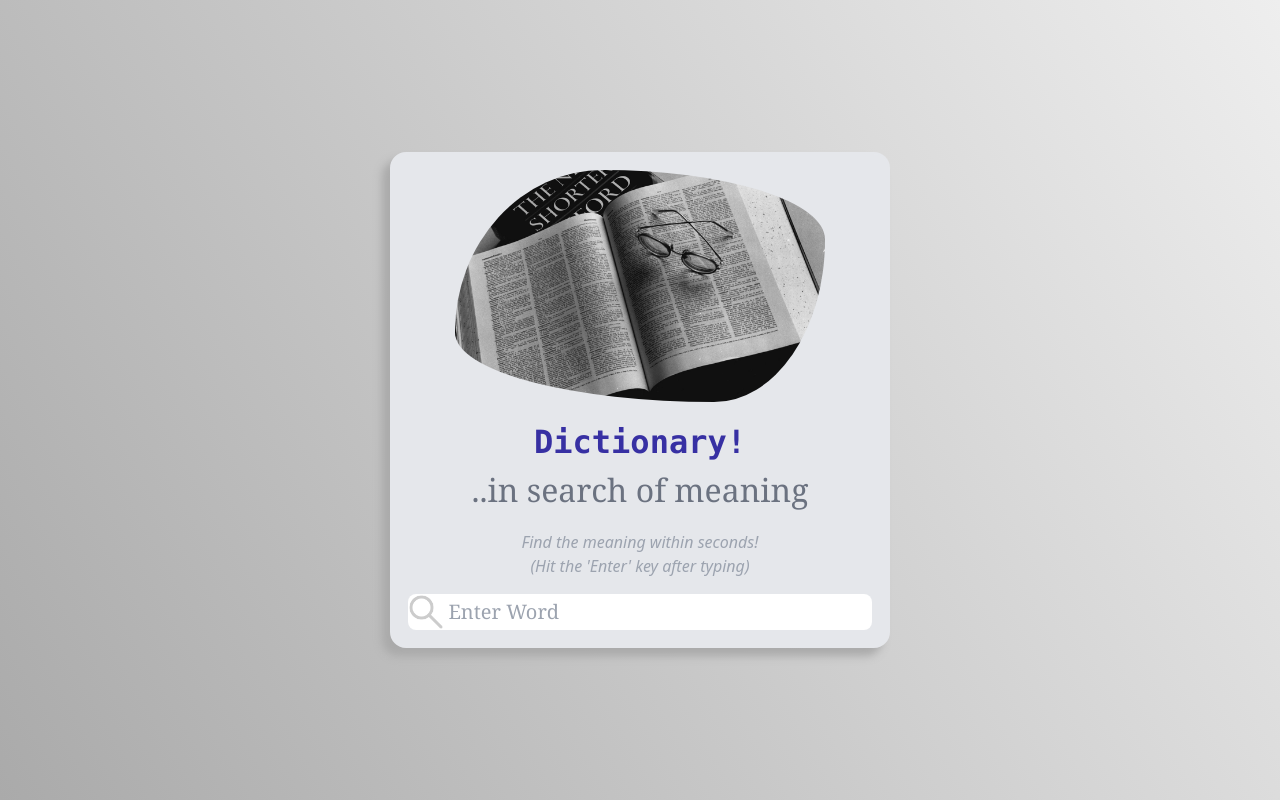
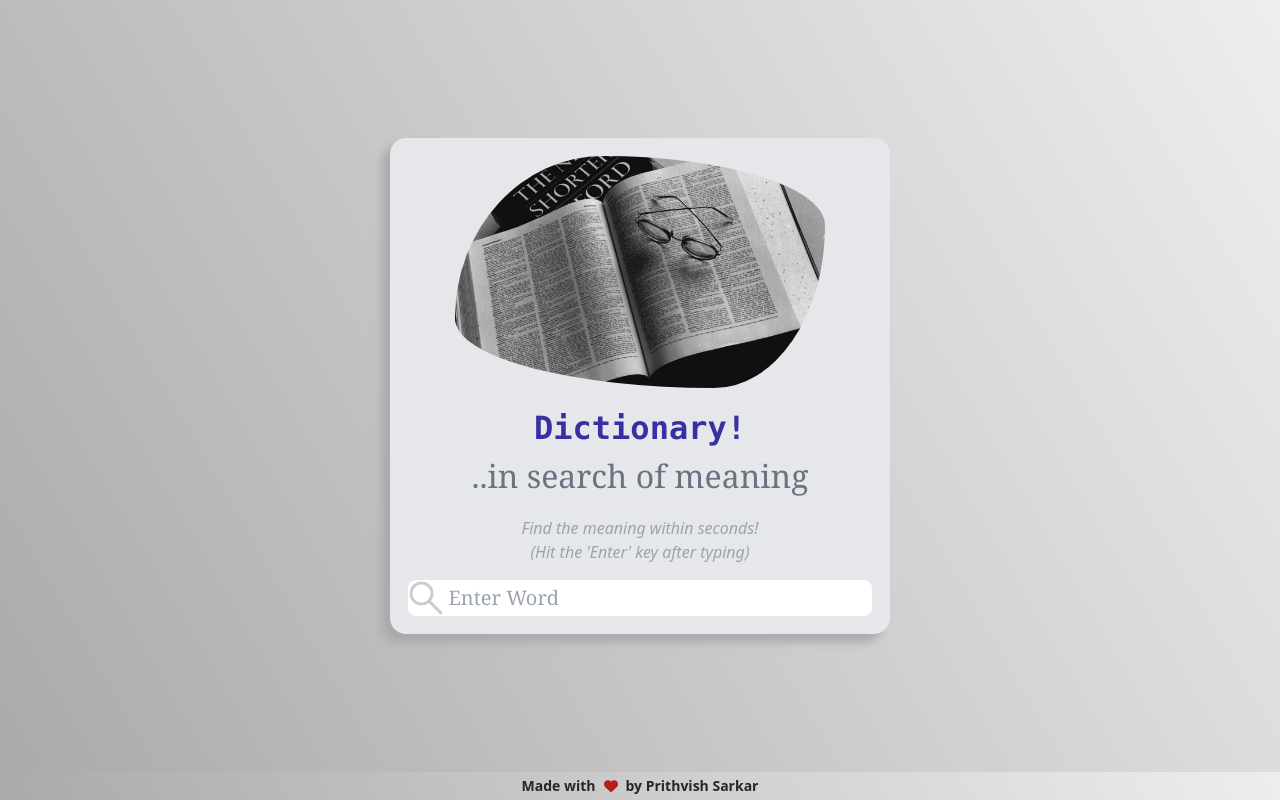
Before and after one commit to PrithvishSarkar/myDictionary, a React (Vite) app: page / in a window 1280 px wide. Built offline with nearby package versions, Linux system fonts and the light colour scheme.

Commit message:
feat:Added a Footer for patent

```diff
--- a/src/App.jsx
+++ b/src/App.jsx
@@ -1,15 +1,20 @@
 import "./tailwind.css";
+import { FaHeart } from "react-icons/fa6";
+
 import { useState, useEffect } from "react";
 
 function Container({ query, updateQuery }) {
   const [outputDisplay, setOutputDisplay] = useState(false);
   return (
-    <section
-      className="min-h-[100vh] min-w-[100%] p-4
+    <section className="min-h-[100vh] flex flex-col items-stretch justify-center">
+      <div
+        className="flex-grow min-h-full min-w-full p-4
     flex flex-col items-center justify-evenly gap-4 lg:flex-row container"
-    >
-      <InputBox updateQuery={updateQuery} updateDisplay={setOutputDisplay} />
-      {outputDisplay && <OutputBox query={query} />}
+      >
+        <InputBox updateQuery={updateQuery} updateDisplay={setOutputDisplay} />
+        {outputDisplay && <OutputBox query={query} />}
+      </div>
+      <Footer />
     </section>
   );
 }
@@ -149,6 +154,19 @@ function OutputBox({ query }) {
   );
 }
 
+function Footer() {
+  return (
+    <div
+      className="container text-sm min-w-full p-1
+    flex flex-row items-center justify-center gap-2"
+    >
+      <p className="text-neutral-800 font-semibold">Made with </p>
+      <p className="text-red-700"><FaHeart /></p>
+      <p className="text-neutral-800 font-semibold"> by Prithvish Sarkar</p>
+    </div>
+  );
+}
+
 export default function App() {
   const [query, setQuery] = useState("");
   return <Container query={query} updateQuery={setQuery} />;
```
Also changed, not shown: src/tailwind.css.
